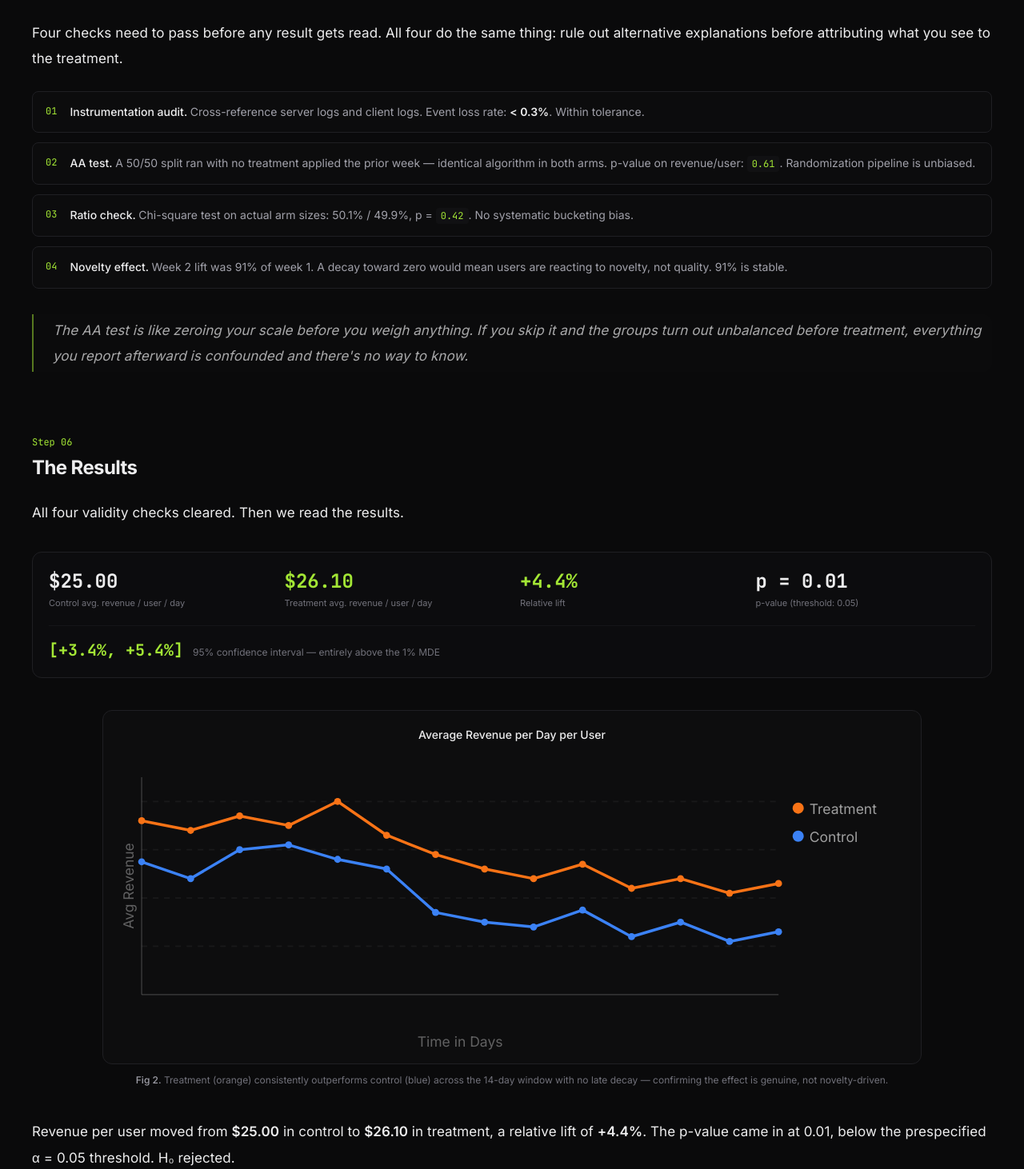
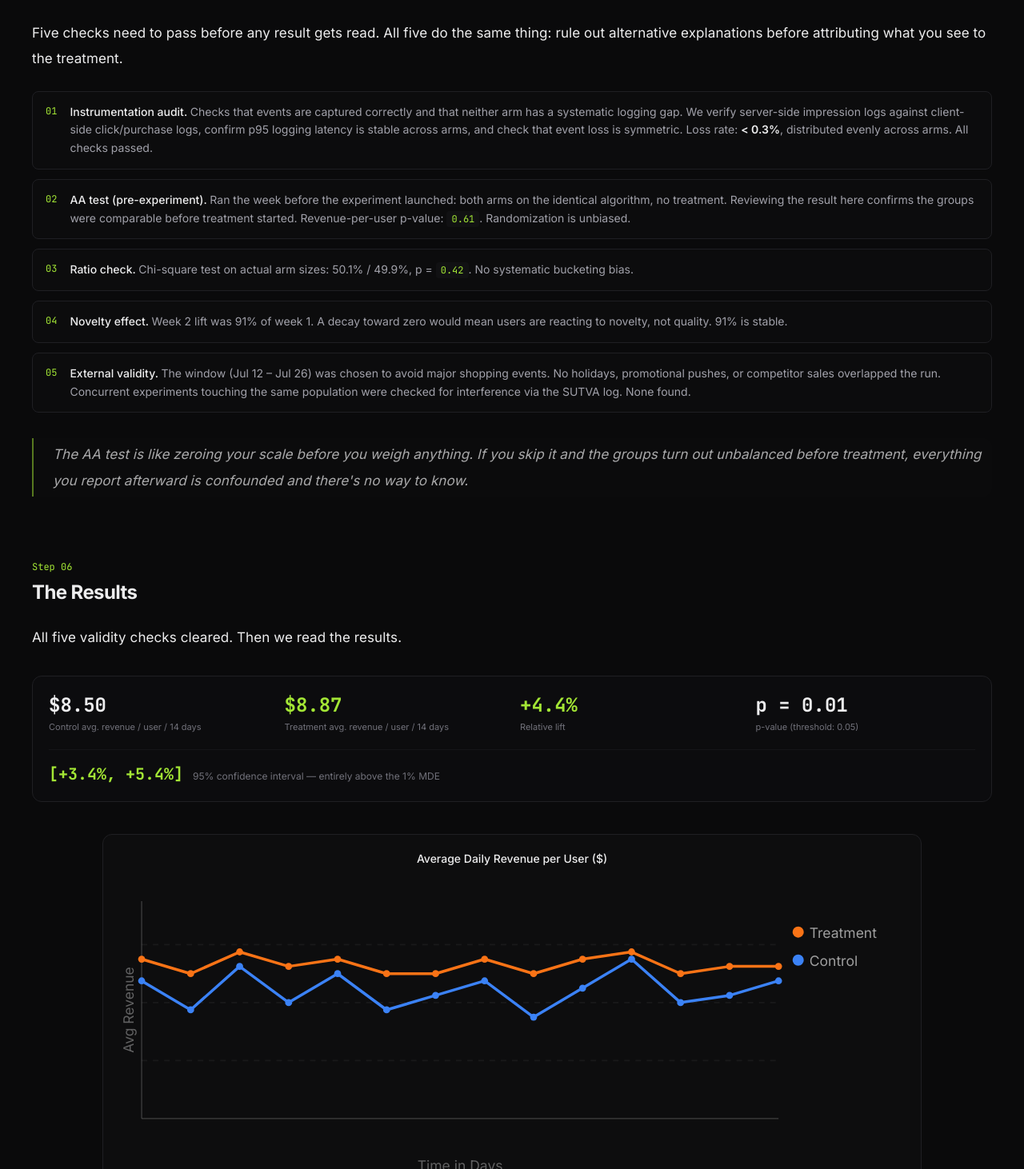
Before and after one commit to alexxvives/alexxvives.github.io, a Next.js app: page /projects/ab-test-instagram-shop in a window 1280 px wide. Shown: the part 4488-5950 px from the top of the page at 80% size. Built offline with nearby package versions, Linux system fonts and the light colour scheme.

Commit message:
fix: realistic revenue numbers (.50/14d), fix chart data, expand validity checks, add external validity check 05

```diff
--- a/src/app/projects/ab-test-instagram-shop/page.tsx
+++ b/src/app/projects/ab-test-instagram-shop/page.tsx
@@ -146,8 +146,8 @@ function ResultsMetrics() {
     <div className="my-8 rounded-xl border border-border bg-bg-elev/40 p-5">
       <div className="grid grid-cols-2 sm:grid-cols-4 gap-5">
         {[
-          { val: "$25.00", label: "Control avg. revenue / user / day", accent: false },
-          { val: "$26.10", label: "Treatment avg. revenue / user / day", accent: true },
+          { val: "$8.50", label: "Control avg. revenue / user / 14 days", accent: false },
+          { val: "$8.87", label: "Treatment avg. revenue / user / 14 days", accent: true },
           { val: "+4.4%", label: "Relative lift", accent: true },
           { val: "p = 0.01", label: "p-value (threshold: 0.05)", accent: false },
         ].map(({ val, label, accent }) => (
@@ -226,11 +226,11 @@ function RevenueChart() {
     pb = 45;
   const cW = W - pl - pr,
     cH = H - pt - pb;
-  const treatment = [72, 68, 74, 70, 80, 66, 58, 52, 48, 54, 44, 48, 42, 46];
-  const control = [55, 48, 60, 62, 56, 52, 34, 30, 28, 35, 24, 30, 22, 26];
+  const treatment = [0.64, 0.62, 0.65, 0.63, 0.64, 0.62, 0.62, 0.64, 0.62, 0.64, 0.65, 0.62, 0.63, 0.63];
+  const control = [0.61, 0.57, 0.63, 0.58, 0.62, 0.57, 0.59, 0.61, 0.56, 0.60, 0.64, 0.58, 0.59, 0.61];
   const n = treatment.length;
   const xv = (i: number) => pl + (i / (n - 1)) * cW;
-  const yv = (v: number) => pt + ((90 - v) / 90) * cH;
+  const yv = (v: number) => pt + ((0.72 - v) / (0.72 - 0.42)) * cH;
   const line = (pts: number[]) =>
     pts.map((v, i) => `${i === 0 ? "M" : "L"}${xv(i).toFixed(1)},${yv(v).toFixed(1)}`).join(" ");
 
@@ -238,10 +238,10 @@ function RevenueChart() {
     <figure className="select-none">
       <div className="rounded-xl bg-bg-elev/50 border border-border p-5 pb-2">
         <p className="text-center text-sm font-medium text-ink mb-2">
-          Average Revenue per Day per User
+          Average Daily Revenue per User ($)
         </p>
         <svg viewBox={`0 0 ${W} ${H}`} className="w-full" aria-hidden="true">
-          {[20, 40, 60, 80].map((v) => (
+          {[0.50, 0.58, 0.66].map((v) => (
             <line
               key={v}
               x1={pl}
@@ -760,7 +760,7 @@ export default function AbTestPage() {
             Validity Checks
           </SH>
           <P>
-            Four checks need to pass before any result gets read. All four do the same thing: rule
+            Five checks need to pass before any result gets read. All five do the same thing: rule
             out alternative explanations before attributing what you see to the treatment.
           </P>
           <div className="mt-6 space-y-3">
@@ -771,19 +771,23 @@ export default function AbTestPage() {
                   t: "Instrumentation audit",
                   d: (
                     <>
-                      Cross-reference server logs and client logs. Event loss rate: <B>&lt; 0.3%</B>.
-                      Within tolerance.
+                      Checks that events are captured correctly and that neither arm has a systematic
+                      logging gap. We verify server-side impression logs against client-side
+                      click/purchase logs, confirm p95 logging latency is stable across arms, and
+                      check that event loss is symmetric. Loss rate:{" "}
+                      <B>&lt; 0.3%</B>, distributed evenly across arms. All checks passed.
                     </>
                   ),
                 },
                 {
                   n: "02",
-                  t: "AA test",
+                  t: "AA test (pre-experiment)",
                   d: (
                     <>
-                      A 50/50 split ran with no treatment applied the prior week — identical
-                      algorithm in both arms. p-value on revenue/user: <C>0.61</C>. Randomization
-                      pipeline is unbiased.
+                      Ran the week before the experiment launched: both arms on the identical
+                      algorithm, no treatment. Reviewing the result here confirms the groups were
+                      comparable before treatment started. Revenue-per-user p-value:{" "}
+                      <C>0.61</C>. Randomization is unbiased.
                     </>
                   ),
                 },
@@ -801,6 +805,18 @@ export default function AbTestPage() {
                   n: "04",
                   t: "Novelty effect",
                   d: "Week 2 lift was 91% of week 1. A decay toward zero would mean users are reacting to novelty, not quality. 91% is stable.",
+                },
+                {
+                  n: "05",
+                  t: "External validity",
+                  d: (
+                    <>
+                      The window (Jul 12 – Jul 26) was chosen to avoid major shopping events. No
+                      holidays, promotional pushes, or competitor sales overlapped the run.
+                      Concurrent experiments touching the same population were checked for
+                      interference via the SUTVA log. None found.
+                    </>
+                  ),
                 },
               ] as { n: string; t: string; d: ReactNode }[]
             ).map(({ n, t, d }) => (
@@ -829,7 +845,7 @@ export default function AbTestPage() {
           <SH id="results" step="Step 06">
             The Results
           </SH>
-          <P>All four validity checks cleared. Then we read the results.</P>
+          <P>All five validity checks cleared. Then we read the results.</P>
         </Prose>
 
         <Prose>
@@ -842,9 +858,9 @@ export default function AbTestPage() {
 
         <Prose>
           <P>
-            Revenue per user moved from <B>$25.00</B> in control to <B>$26.10</B> in treatment, a
-            relative lift of <B>+4.4%</B>. The p-value came in at 0.01, below the prespecified
-            α = 0.05 threshold. H₀ rejected.
+            Revenue per user moved from <B>$8.50</B> in control to <B>$8.87</B> in treatment over
+            the 14-day window, a relative lift of <B>+4.4%</B>. The p-value came in at 0.01, below
+            the prespecified α = 0.05 threshold. H₀ rejected.
           </P>
           <P>
             The 95% confidence interval is <B>[+3.4%, +5.4%]</B>. The entire interval sits above
```
